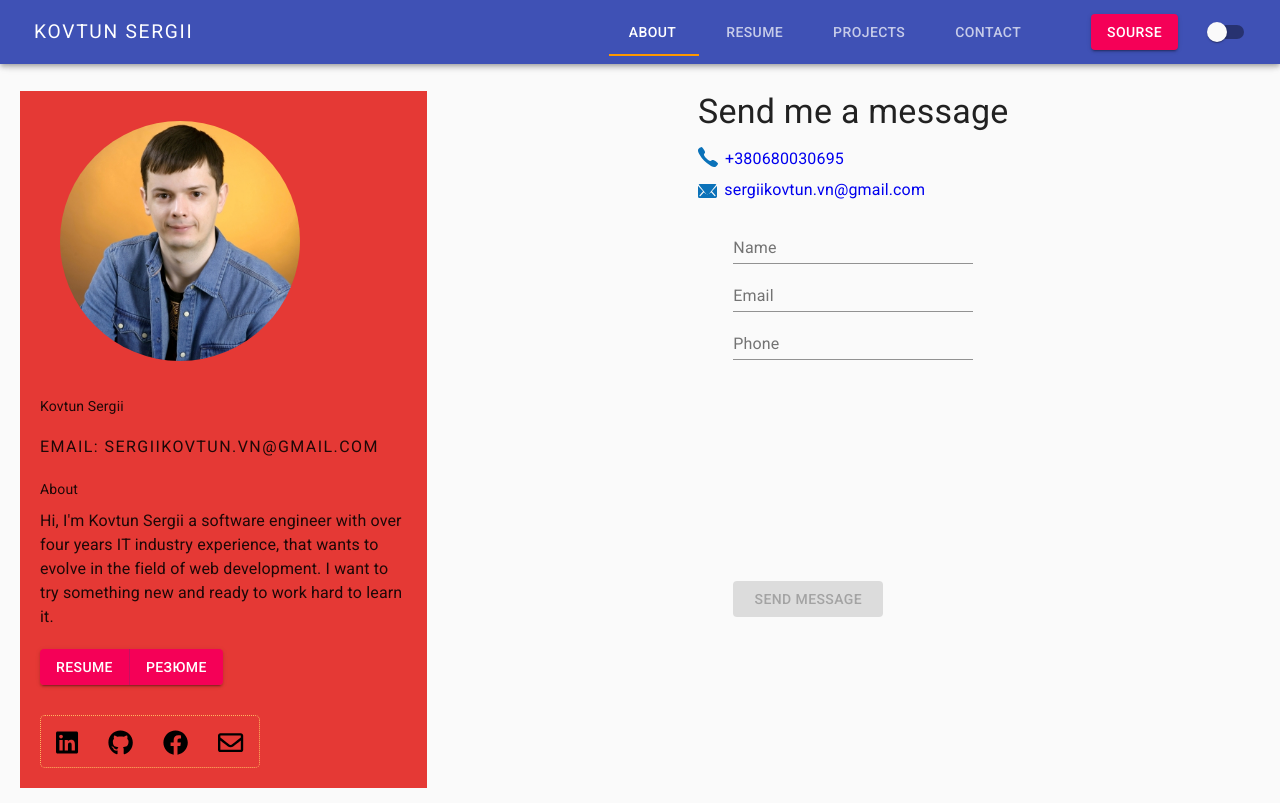
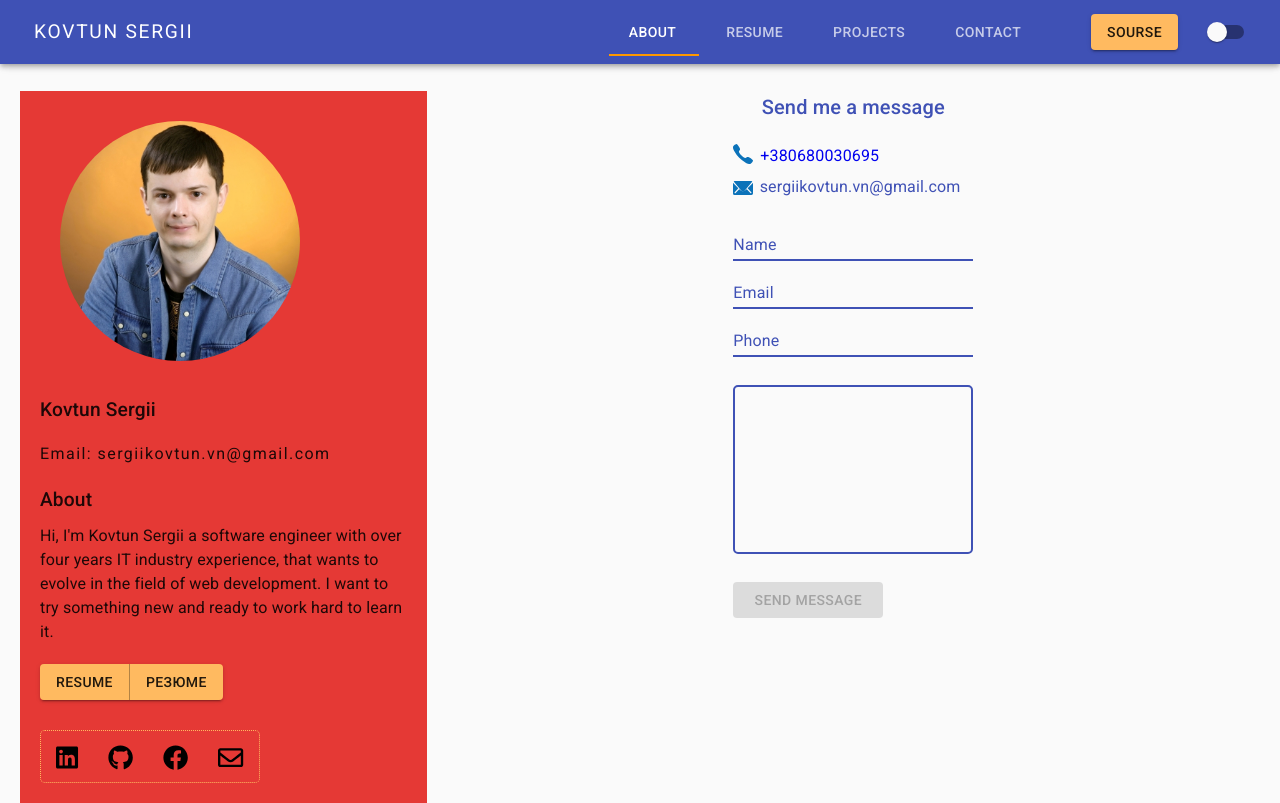
Before and after one commit to SergiiKov/cv, a React (Create React App) app: page /contact in a window 1280 px wide. Built offline with nearby package versions, Linux system fonts and the light colour scheme.

Commit message:
add Tooltip dark theme to site

```diff
--- a/src/components/header/header.component.jsx
+++ b/src/components/header/header.component.jsx
@@ -246,7 +246,9 @@ const drawer = (
             onClick={()=>setValue(4)}>KOVTUN SERGII
           </Button>
         { matches ? drawer : tabs}
+        <Tooltip title="Toggle light/dark theme">
         <Switch checked={darkState} onChange={handleThemeChangeTheme} />
+        </ Tooltip>
         <Title></Title>
         </Toolbar>
       </AppBar>
--- a/src/components/left-area/left-area-ui.jsx
+++ b/src/components/left-area/left-area-ui.jsx
@@ -1,5 +1,4 @@
 import React from 'react';
-import Header from '../../components/header/header.component';
 
 import LinksComponent from '../links-component/links-compnent';
 import { makeStyles } from '@material-ui/core/styles';
@@ -7,7 +6,7 @@ import Box from '@material-ui/core/Box';
 import { Button } from '@material-ui/core';
 import ButtonGroup from '@material-ui/core/ButtonGroup';
 import Tooltip from '@material-ui/core/Tooltip';
-import { createMuiTheme, ThemeProvider } from "@material-ui/core/styles";
+//import { createMuiTheme, ThemeProvider } from "@material-ui/core/styles";
 
 import photoMy from '../../img/MyPhoto.jpg';
 
@@ -60,9 +59,9 @@ const useStyles = makeStyles(theme=>({
           paddingTop: '10px'
       },
       boxEmail:{
+            marginTop:'10px',
             paddingTop: '10px',
             fontFamily: 'Roboto',
-            textTransform: 'uppercase',
             fontWeight: '400',
             letterSpacing: '0.09em',
             fontSize:'1rem',
@@ -93,7 +92,7 @@ export default function LeftAreaUi() {
                 <Box className={[classes.box, classes.boxTitle]}>
                     Kovtun Sergii
                 </Box>
-                <Box className={[classes.box, classes.boxEmail]}>
+                <Box className={classes.boxEmail}>
                     Email: sergiikovtun.vn@gmail.com
                 </Box>
                 <Box className={[classes.box, classes.boxTitle]}>
--- a/src/pages/contact/contact-page.jsx
+++ b/src/pages/contact/contact-page.jsx
@@ -12,11 +12,12 @@ import Snackbar from '@material-ui/core/Snackbar';
 
 import phoneIcon from '../../img/phone.svg';
 import emailIcon from '../../img/email.svg';
+import Title from '../../components/ui/title';
 
 const useStyles = makeStyles((theme) => ({
     contactPage:{
       marginTop: '20px',
-      backgroundColor: '#fafafa'
+      // backgroundColor: '#fafafa'
     },
     contactPart:{
       // border:`2px solid ${theme.palette.common.blue}`,
@@ -121,6 +122,9 @@ const useStyles = makeStyles((theme) => ({
 
     return (
       <React.Fragment>
+
+
+
             <Grid container direction='row' className={classes.contactPage}>
               <Grid item container
                     direction="column"
@@ -131,7 +135,7 @@ const useStyles = makeStyles((theme) => ({
             <Grid item>
               <Grid container direction='column' justify="center" alignItems='center'>
                 <Grid item>
-                      <Typography style={{color: theme.palette.common.blue}} variant='h4'>Send me a message</Typography>
+                      <Title>Send me a message</Title>
                 </Grid>
                   <Grid item container style={{marginTop:'1em'}}>
                       <Grid item>
@@ -139,8 +143,9 @@ const useStyles = makeStyles((theme) => ({
                       </Grid>
                       <Grid item>
                         <Typography
-                          variant='body1'>
-                          <a style={{color: theme.palette.common.blue, fontSize:'1rem'}}
+                        color='primary'
+                          >
+                          <a style={{ fontSize:'1rem'}}
                           href='tel:0680030695'>+380680030695</a>
                         </Typography>
                       </Grid>
@@ -221,6 +226,7 @@ const useStyles = makeStyles((theme) => ({
               onClose={() => setAlert(false)}
             />
         </Grid>
+
       </React.Fragment>
     );
   }
```
Also changed, not shown: src/App/App.jsx (+4 -4 lines).
